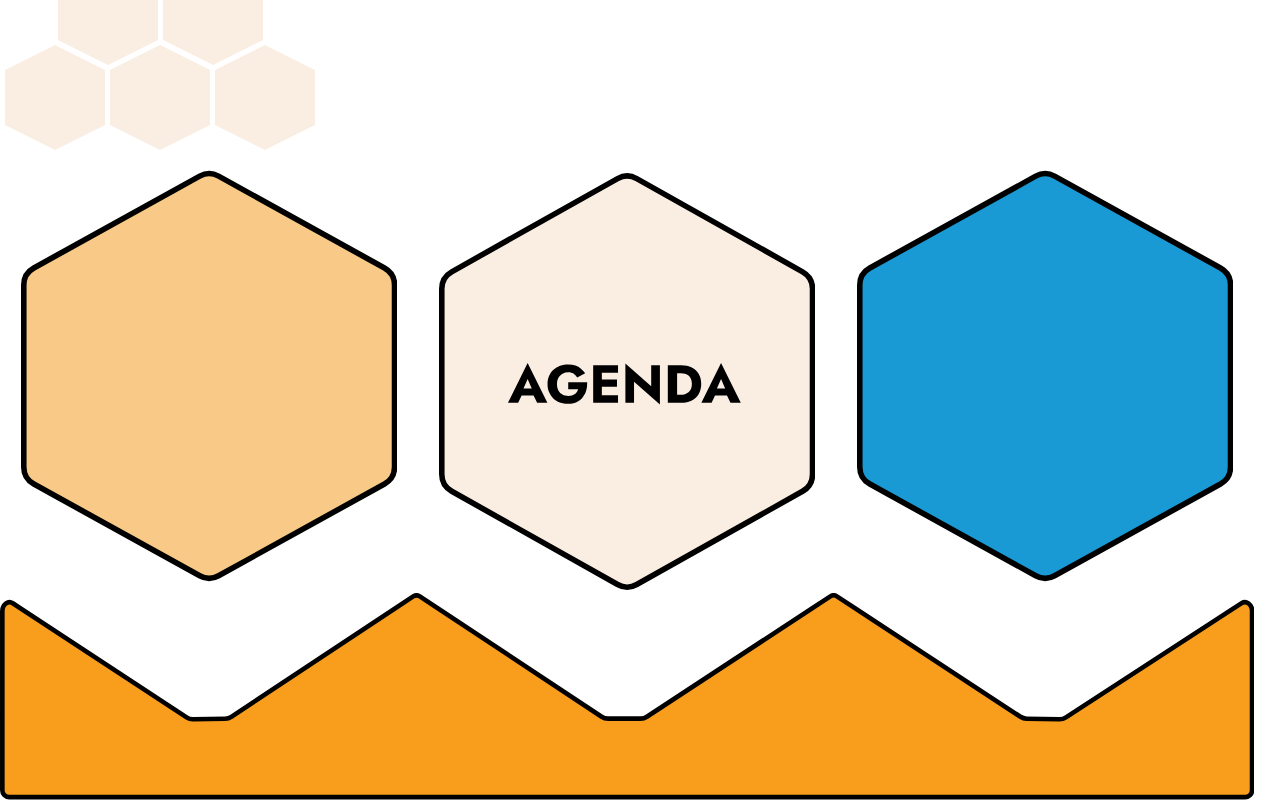
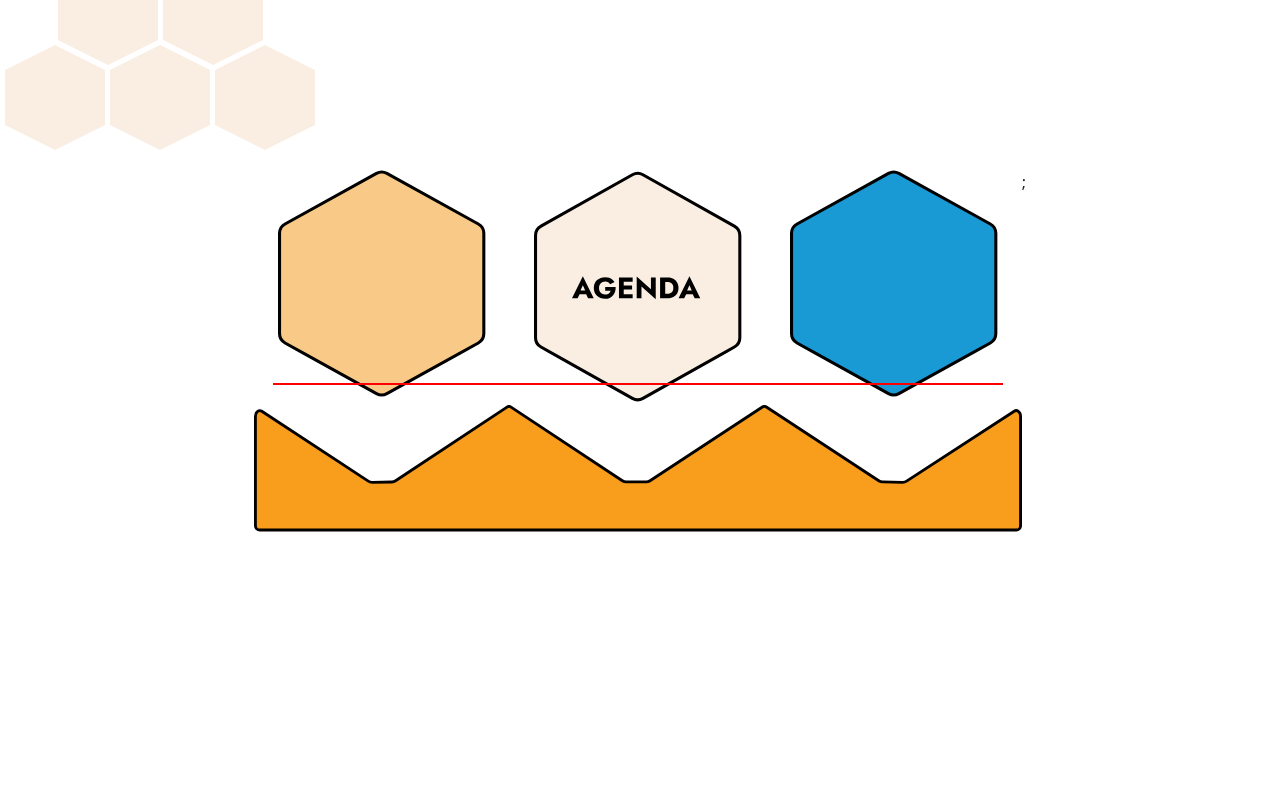
Before and after one commit to djordjemoj/s2s, a React (Create React App) app: page / in a window 1280 px wide. Shown: the part 411-1211 px from the top of the page. After the commit the page ends 943 px from the top, so only its background shows below. Built offline with nearby package versions, Linux system fonts and the light colour scheme.

Commit message:
rad na agendi 2

```diff
--- a/src/Components/Agenda/Agenda.Module.css
+++ b/src/Components/Agenda/Agenda.Module.css
@@ -2,11 +2,18 @@
 
 /* fontovi */
 /* mobilni je baza */
+.Agenda-sve {
+  width: 100vw;
+  display: flex;
+  flex-direction: row;
+  justify-content: center;
+
+}
+
 .Agenda-container {
 
-
+  width: 100%;
   flex-direction: column;
-  margin-right: 2%;
 
 }
 
@@ -15,10 +22,12 @@
   display: flex;
   flex-direction: row;
   justify-content: space-around;
+  z-index: 1;
+  overflow: visible;
 }
 
 .ag-dug {
-  width: 30%;
+  width: 27%;
   position: relative;
 
 }
@@ -33,22 +42,88 @@
 
 }
 
-.sub-drop {
+.Dropdown {
+  display: flex;
+  flex-direction: row;
+  justify-content: center;
+}
+
+.DropdownGrid {
+  display: grid;
+  grid-template-columns: repeat(6, 1fr);
+  grid-template-rows: repeat(10, 1fr);
   position: relative;
+  top: -20px;
+  width: 95%;
+  border: 1px solid red;
+  column-gap: 3gvw;
+}
 
-  width: 30%;
+.ag-item {
+  border: 1px solid black;
+  background-color: #fff1ff3b;
+  /* row-gap: 50px; */
+
+
 }
+
+.ag-item svg {}
+
+.agenda-grid-item-1 {
+  grid-column: 2/ 4;
+  grid-row: 1/ 2;
+
+  border: 2px solid green;
+
+}
+
+.agenda-grid-item-2 {
+  grid-column: 4/ 6;
+  /* transform: scalex(1.4); */
+  grid-row: 1/ 2;
+  display: flex;
+  flex-direction: column;
+  justify-content: center;
+  /* padding-top: 20%; */
+
+  border: 2px solid green;
+
+}
+
+.pravougaonikAgenda {}
+
+.agenda-grid-item-3 {
+  grid-column: 1/ 3;
+  grid-row: 2/ 3;
+  border: 2px solid green;
+  /* background-color: blue; */
+}
+
+.agenda-grid-item-4 {
+  grid-column: 3/5;
+  grid-row: 2/ 3;
+  border: 2px solid green;
+  /* background-color: blue; */
+  position: relative;
+  top: -20px;
+}
+
+.agenda-grid-item-5 {}
 
 
 
-
-.Kraj-agende {
+.Kraj-agende svg {
   position: relative;
   display: flex;
+  flex-direction: row;
+
   justify-content: center;
+
+  width: 100%;
   /* border: 1px solid black; */
 
   /* margin-right: 2%; */
+  overflow: auto;
 
 }
 
@@ -56,10 +131,18 @@
 @media screen and (max-width: 340px) {}
 
 /* mali tableti */
-@media screen and (min-width: 620px) {}
+@media screen and (min-width: 620px) {
+  .Agenda-container {
+    width: 80%;
+  }
+}
 
 /* veliki tableti i mali  */
-@media screen and (min-width: 960px) {}
+@media screen and (min-width: 960px) {
+  .Agenda-container {
+    width: 70%;
+  }
+}
 
 /* desktop */
 @media screen and (min-width: 1200px) {
@@ -67,6 +150,12 @@
   body {
     font-size: 20px;
   }
+
+  .Agenda-container {
+    width: 60%;
+  }
+
+
 
 }
 
@@ -77,4 +166,8 @@
     font-size: 20px;
   }
 
+  .Agenda-container {
+    width: 45%;
+  }
+
 }
--- a/src/Components/Agenda/Agenda.jsx
+++ b/src/Components/Agenda/Agenda.jsx
@@ -27,8 +27,8 @@ const Agenda = () => {
     resolve => setTimeout(resolve, ms)
   );
 
-  return <div className="Agenda-container">
-
+  return <div className="Agenda-sve">
+<div className="Agenda-container">
 <div className="Agenda-dugmad">
   <div className="Subota ag-dug" >
   <svg onClick={() => prikaziSubotu()} viewBox="0 0 338 370" fill="none" >
@@ -52,31 +52,66 @@ const Agenda = () => {
 </svg>
   </div>
 </div>
-<div className="Dropdown-subota">
+<div className="Dropdown-subota Dropdown">
 <motion.div
-        animate={{ height: visibleSubota ? '500px' : '0px' }}
+        animate={{ height: visibleSubota ? 'auto' : '0px' }}
         initial={{ height: '0px' }}
         transition={{ duration:  0.5}}//mozda ima neka funkcija za ovo
         style={{
           overflow: 'hidden',
-          backgroundColor: 'white',
+
         }}
-
+        className="DropdownGrid"
       >
         <motion.div
+            className="ag-item agenda-grid-item-1"
+            animate={{ x: visibleSubota ? "0%" : "350%" }}
+            // initial={{ y: '5%' }}
 
+        >
 
-            animate={{ x: visibleSubota ? "65%" : "350%" }}
-            className="sub-drop"
-        >
           <svg  viewBox="0 0 173 184" fill="none" xmlns="http://www.w3.org/2000/svg">
 <path d="M78.026 178.972L12.2212 142.784C6.62868 139.708 3.154 133.832 3.154 127.45L3.15399 56.7289C3.15399 50.3464 6.62867 44.4701 12.2212 41.3946L78.0259 5.20662C83.277 2.31893 89.6404 2.31893 94.8914 5.20662L160.696 41.3946C166.289 44.4701 169.763 50.3464 169.763 56.7288L169.763 127.45C169.763 133.832 166.289 139.708 160.696 142.784L94.8915 178.972C89.6404 181.86 83.277 181.86 78.026 178.972Z" fill="#F9CA87" stroke="black" stroke-width="5"/>
+<text x="50%" y ="50%" fill = "black" text-anchor="middle" dominant-baseline="middle">14 - 15 h</text>
+
 </svg>
 
         </motion.div>
-        <motion.div>
+        <motion.div
+         className="ag-item agenda-grid-item-2"
+        >
+          <div className="pravougaonikAgenda">
+
+          <svg  viewBox="0 0 204 114" fill="none" xmlns="http://www.w3.org/2000/svg">
+<rect x="2.55566" y="2.57617" width="198" height="108" rx="7.5" fill="#F9EEE1" stroke="black" stroke-width="5"/>
+</svg>
+
+
+          </div>
+        </motion.div>
+        <motion.div
+         className="ag-item agenda-grid-item-3"
+        >
+          {/* <svg  fill="none" ><rect x="2.956" y="2.792" width="179.905" height="97.423" rx="7.5" fill="#f9eee1" stroke="#000" stroke-width="5"/></svg> */}
 
         </motion.div>
+        <motion.div
+         className="ag-item agenda-grid-item-4"
+        >
+<svg  viewBox="0 0 173 184" fill="none" xmlns="http://www.w3.org/2000/svg">
+<path d="M78.026 178.972L12.2212 142.784C6.62868 139.708 3.154 133.832 3.154 127.45L3.15399 56.7289C3.15399 50.3464 6.62867 44.4701 12.2212 41.3946L78.0259 5.20662C83.277 2.31893 89.6404 2.31893 94.8914 5.20662L160.696 41.3946C166.289 44.4701 169.763 50.3464 169.763 56.7288L169.763 127.45C169.763 133.832 166.289 139.708 160.696 142.784L94.8915 178.972C89.6404 181.86 83.277 181.86 78.026 178.972Z" fill="#F9CA87" stroke="black" stroke-width="5"/>
+<text x="50%" y ="50%" fill = "black" text-anchor="middle" dominant-baseline="middle">14 - 15 h</text>
+
+</svg>
+        </motion.div>
+        {/*
+
+        <motion.div
+         className="ag-item agenda-grid-item-5"
+        >
+          <svg  fill="none" ><rect x="2.956" y="2.792" width="179.905" height="97.423" rx="7.5" fill="#f9eee1" stroke="#000" stroke-width="5"/></svg>
+
+        </motion.div> */}
       </motion.div>
 
 </div>
@@ -94,6 +129,7 @@ const Agenda = () => {
       >
         <motion.div
 
+
         ></motion.div>
       </motion.div>
 
@@ -104,6 +140,7 @@ const Agenda = () => {
 </svg>
 </div>
   </div>;
+  </div>
 };
 
 export default Agenda;
```
